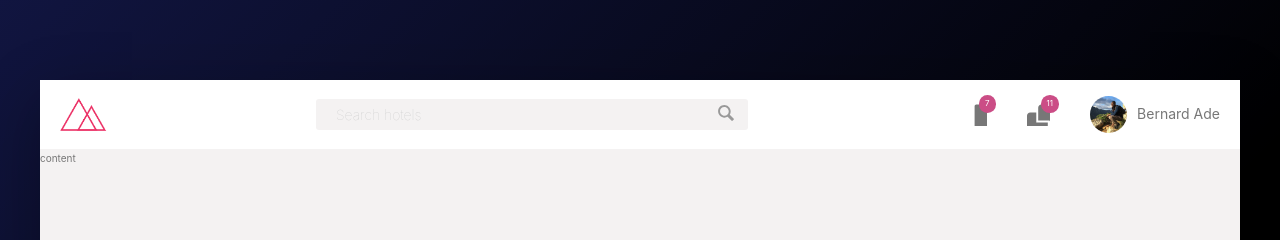
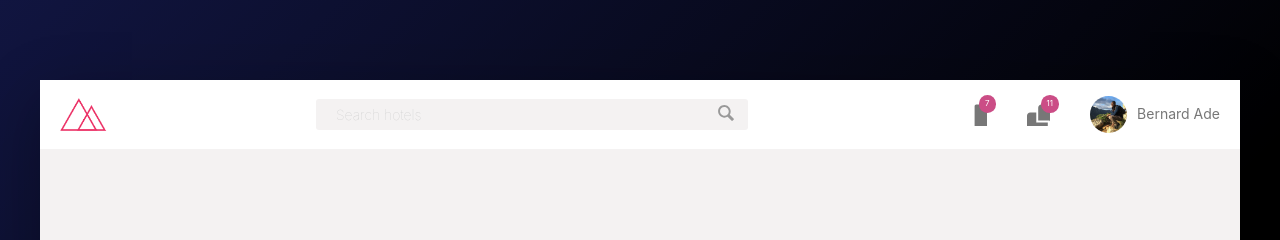
Before and after one commit to b-45/Vue-Sass-Bem, a Vue app: page /#/ in a window 1280 px wide. Shown: the top 240 px of the page. Built offline with nearby package versions, Linux system fonts and the light colour scheme.

Commit message:
created TheSidebar & TheHotelView component

```diff
--- a/src/components/Content/TheContent.vue
+++ b/src/components/Content/TheContent.vue
@@ -1,5 +1,28 @@
 <template>
-  <div>
-    content
+  <div class="content">
+    <TheSidebar></TheSidebar>
+    <TheHotelView></TheHotelView>
   </div>
 </template>
+
+<script>
+import TheSidebar from '@/components/Content/TheSidebar/TheSidebar.vue'
+import TheHotelView from '@/components/Content/TheHotelView/TheHotelView.vue'
+
+
+export default {
+  components: {
+    TheSidebar,
+    TheHotelView
+  }
+
+}
+</script>
+
+<style lang="scss" scoped>
+  .content{
+    display: flex; // places side bar and content side by side.
+  }
+
+
+</style>
--- /dev/null
+++ b/src/components/Content/TheHotelView/TheHotelView.vue
@@ -0,0 +1,3 @@
+<template>
+
+</template>
--- /dev/null
+++ b/src/components/Content/TheSidebar/TheSidebar.vue
@@ -0,0 +1,3 @@
+<template>
+
+</template>
```
